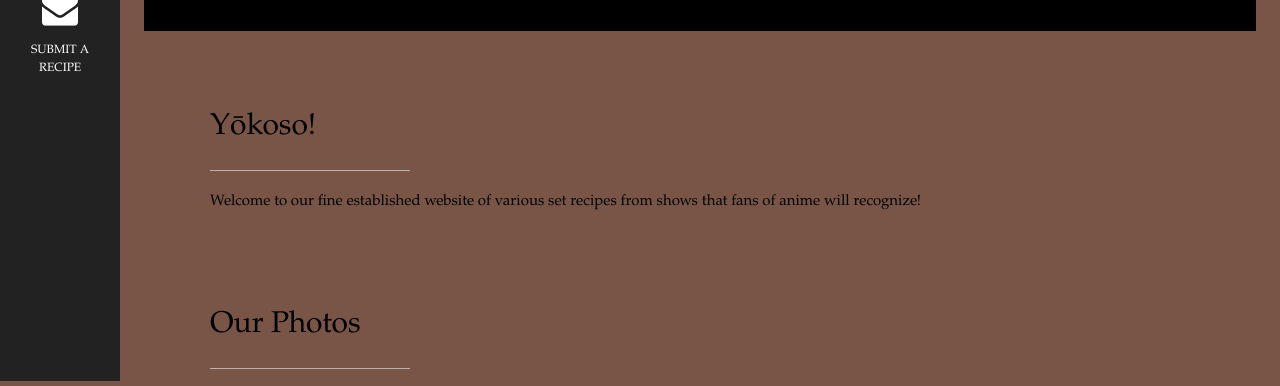
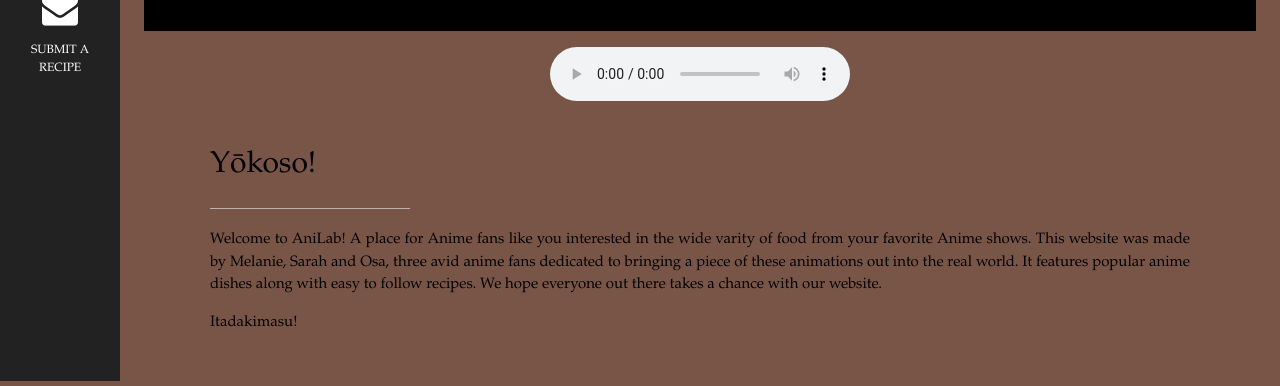
Before and after one commit to SMMotteler/FTF-Anilab, a Flask app: page / in a window 1280 px wide. Shown: the part 419-805 px from the top of the page. Run offline with Flask 2, Linux system fonts and the light colour scheme; some libraries are stand-ins or nearby versions.

Commit message:
added audio and updated some small things

```diff
--- a/templates/form.html
+++ b/templates/form.html
@@ -44,7 +44,7 @@ body, h1,h2,h3,h4,h5,h6 { font-family: "Garamond", serif; }
     <p>SUBMIT A RECIPE</p>
   </a>
 </nav>
-        <div class="w3-padding-64 w3-content w3-text-black" id="contact">
+        <div class="w3-padding-large w3-content w3-text-black" id="main">
             <h2 class="w3-padding-16 w3-text-light-grey">Submit your recipe here:</h2>
             <hr style="width:200px" class="w3-opacity">
             <form action="/your_recipe" method="post">
--- a/templates/homepage.html
+++ b/templates/homepage.html
@@ -47,48 +47,68 @@
 
     <h1>AniLab</h1>
     <img src="https://i.pinimg.com/originals/66/aa/af/66aaaf2094b546c6df7fe08fbab88b4e.png" alt="boy" class="w3-image">
-  </header>
 
+</header>
+<div class="w3-padding-16" style="display:flex;justify-content:center;align-items:center;">
+<audio controls autoplay loop>
+  <source src="../static/images/Mel.mp3" type="audio/mpeg">
 
+Your browser does not support the audio element.
+</audio>
+</div>
 
  <!-- About Section -->
-  <div class="w3-content w3-justify w3-text-black w3-padding-64" id="about">
+  <div class="w3-content w3-justify w3-text-black w3-padding-16" id="about">
     <h2 class="w3-text-black">Yōkoso!</h2>
     <hr style="width:200px" class="w3-opacity">
-    <p>Welcome to our fine established website of various set recipes from shows that fans of anime will recognize!
+    <p>Welcome to AniLab! A place for Anime fans like you interested in the wide varity of food from your favorite Anime shows.
+    This website was made by Melanie, Sarah and Osa, three avid anime fans dedicated to bringing a piece of these animations out into the real world. It features popular anime dishes along with easy to follow recipes. We hope everyone out there takes a chance with our website.
     </p>
-
+    <p>
+      Itadakimasu!
+    </p>
+</div>
  <!-- Portfolio Section -->
-  <div class="w3-padding-64 w3-content" id="photos">
+  <div class="w3-padding-16 w3-content" id="photos">
     <h2 class="w3-text-black">Our Photos</h2>
     <hr style="width:200px" class="w3-opacity">
 
 
     <!-- Grid for photos -->
-    <div class="w3-row-padding" style="margin:0 -16px">
-      <div class="container w3-col">
+<div class="w3-row-padding" style="margin:0 -16px">
+      <div class="container w3-third">
         <img src="https://content.cooklybookly.com/196c0cf8-2fcc-11eb-bf2d-8ff12bcf032a/image/7ee4c784-da3d-11eb-aa25-c3d21b2165c2/7ee4c784-da3d-11eb-aa25-c3d21b2165c2.jpg" alt="food" class="image" style="width:100%">
-        <div class="overlay">Egg Croquette</div>
+        <div class="overlay ">Egg Croquette</div>
       </div>
-
-        <div class="container w3-col">
+        <div class="container w3-third">
+          <img src="https://freeaddon.com/wp-content/uploads/2018/07/japanese-food-in-anime-6.jpg" alt="Avatar" class="image">
+          <div class="overlay ">Kare Pan </div>
+        </div>
+        <div class="container w3-third">
           <img src="https://i.ytimg.com/vi/N4By002MFVo/maxresdefault.jpg" alt="Avatar" class="image">
-          <div class="overlay">Kofta Kabab Burger </div>
+          <div class="overlay " >Kofta Kabab Burger </div>
         </div>
-
-        <div class="container w3-col">
+        <div class="container w3-third">
+          <img src="https://freeaddon.com/wp-content/uploads/2018/07/japanese-food-in-anime-8.jpg" alt="Avatar" class="image">
+          <div class="overlay">Ramen</div>
+          </div>
+        <div class="container w3-third">
           <img src="https://freeaddon.com/wp-content/uploads/2018/07/japanese-food-in-anime-12.jpg" alt="Avatar" class="image">
           <div class="overlay">Okonomiyaki</div>
         </div>
-      </div>
+        <div class="container w3-third">
+          <img src="https://freeaddon.com/wp-content/uploads/2018/07/japanese-food-in-anime-3.jpg" alt="Avatar" class="image">
+          <div class="overlay">Takoyaki</div>
+        </div>
 
-
-        <img src="">
-        <img src="" style="width:100%">
-        <img src="" style="width:100%">
-
-</div>
-      </div>
+<div class="container w3-third">
+          <img src="https://freeaddon.com/wp-content/uploads/2018/07/japanese-food-in-anime-4.jpg" alt="Avatar" class="image">
+          <div class="overlay">Dango</div>
+        </div>
+        <div class="container w3-third">
+          <img src="https://freeaddon.com/wp-content/uploads/2018/07/japanese-food-in-anime-7.jpg" alt="Avatar" class="image">
+          <div class="overlay">Omurice</div>
+        </div>      </div>
     <!-- End photo grid -->
     </div>
   <!-- End Portfolio Section -->
@@ -100,7 +120,7 @@
 
 
    <!-- Contact Section -->
-  <div class="w3-padding-64 w3-content w3-text-black" id="contact">
+  <!-- <div class="w3-padding-64 w3-content w3-text-black" id="contact">
     <h2 class="w3-text-black">Contact Us!</h2>
     <hr style="width:200px" class="w3-black">
 
@@ -120,18 +140,18 @@
           <i class="fa fa-paper-plane"></i> SEND MESSAGE
         </button>
       </p>
-    </form>
+    </form> -->
   <!-- End Contact Section -->
-  </div>
+  <!-- </div> -->
 
     <!-- Footer -->
-  <footer class="w3-content w3-padding-64 w3-text-black w3-xlarge">
-    <i class="fa fa-facebook-official w3-hover-opacity"></i>
+  <footer class="w3-content w3-padding-16 w3-text-black w3-xlarge">
+        <!-- <i class="fa fa-facebook-official w3-hover-opacity"></i>
     <i class="fa fa-instagram w3-hover-opacity"></i>
     <i class="fa fa-snapchat w3-hover-opacity"></i>
     <i class="fa fa-pinterest-p w3-hover-opacity"></i>
     <i class="fa fa-twitter w3-hover-opacity"></i>
-    <i class="fa fa-linkedin w3-hover-opacity"></i>
+    <i class="fa fa-linkedin w3-hover-opacity"></i> -->
     <p class="w3-medium">Powered by <a href="https://fintechfocus.com/" target="_blank" class="w3-hover-text-black">FinTech Focus</a></p>
   <!-- End footer -->
   </footer>
--- a/templates/specific_recipe.html
+++ b/templates/specific_recipe.html
@@ -53,7 +53,7 @@ body, h1,h2,h3,h4,h5,h6 { font-family: "Garamond", serif; }
           </li>
           <li class="w3-padding-16">Ingredients: {{recipe.ingredients}}<br>Steps: {{recipe.recipe_steps}}<br>Submitted by {{recipe.user}}
         <br>
-<li class="w3-black w3-padding-16"><a class="w3-button w3-padding-large w3-dark-grey w3-hover-light-grey" href={{recipe.source}}>Click here for the recipe source!</a></li>            </li>
+<li class="w3-black w3-padding-16"><a class="w3-button w3-padding-large w3-dark-grey w3-hover-light-grey" href={{recipe.source}} target="_blank">Click here for the recipe source!</a></li>            </li>
         </ul>
       </div>
 </div>
```
Also changed, not shown: 1 other file.
